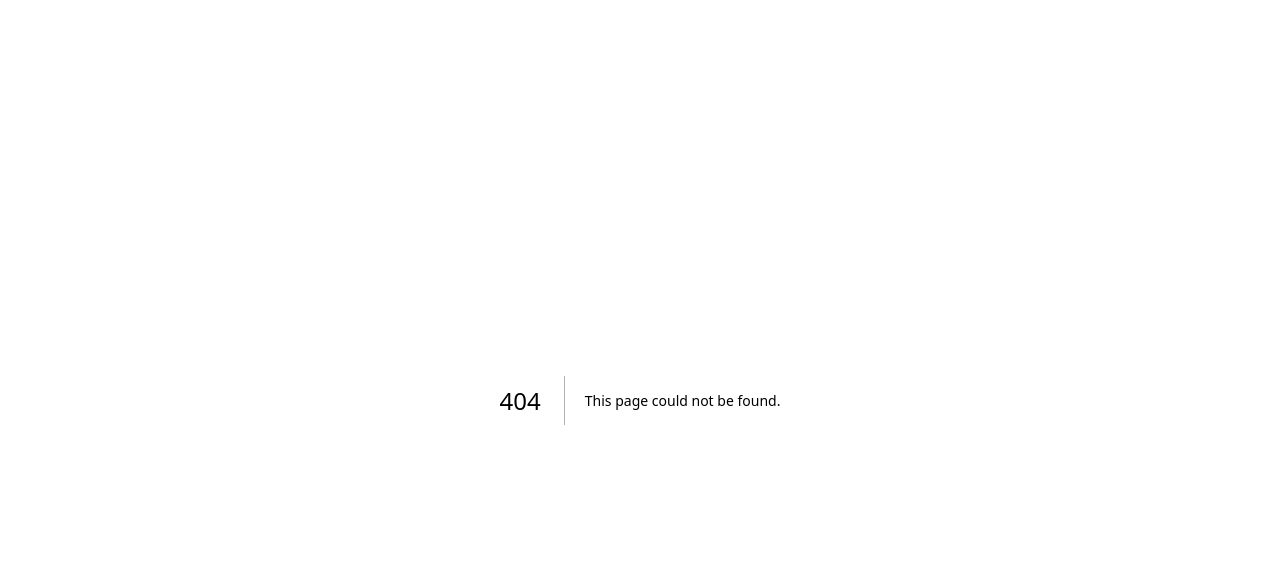
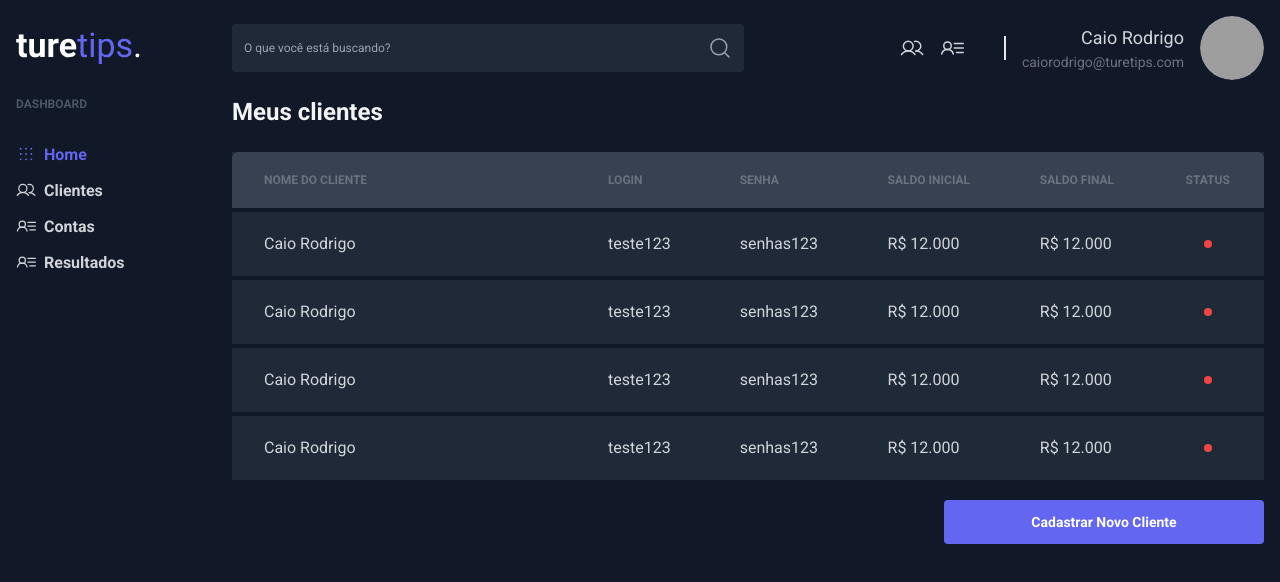
Before and after one commit to yale1995/dashboard-turetips, a Next.js app: page /dashboard/clients in a window 1280 px wide. Before the commit this address had no page. Shown: the top 582 px of the page. Built offline with nearby package versions, Linux system fonts and the light colour scheme; grey boxes are pictures that could not be loaded.

Commit message:
feat: client list page

```diff
--- /dev/null
+++ b/src/app/dashboard/clients/page.tsx
@@ -0,0 +1,122 @@
+import { Heading } from '@/components/Text/Heading'
+import { Button } from '@/components/Form/Button'
+
+export default function ClientList() {
+  return (
+    <div className="flex-1">
+      <Heading size="lg">Meus clientes</Heading>
+      <main className="w-full mx-auto text-gray-100">
+        <table className="w-full border-collapse border-spacing-x-0 border-spacing-y-2 mt-6 bg-gray-800">
+          <thead>
+            <tr className="bg-gray-700">
+              <th className="py-5 px-8 w-1/ text-xs text-left text-gray-500 rounded-tl-md">
+                NOME DO CLIENTE
+              </th>
+              <th className="py-5 px-8 text-xs text-left text-gray-500">
+                LOGIN
+              </th>
+              <th className="py-5 px-8 text-xs text-left text-gray-500">
+                SENHA
+              </th>
+              <th className="py-5 px-8 text-xs text-left text-gray-500">
+                SALDO INICIAL
+              </th>
+              <th className="py-5 px-8 text-xs text-left text-gray-500">
+                SALDO FINAL
+              </th>
+              <th className="py-5 px-8 text-xs text-center text-gray-500 rounded-tr-md">
+                STATUS
+              </th>
+            </tr>
+          </thead>
+          <tbody>
+            <tr className="border-t-gray-900 border-t-4">
+              <td className="py-5 px-8 w-1/3 text-base text-left text-gray-300">
+                Caio Rodrigo
+              </td>
+              <td className="py-5 px-8 text-base text-left text-gray-300">
+                teste123
+              </td>
+              <td className="py-5 px-8 text-base text-left text-gray-300">
+                senhas123
+              </td>
+              <td className="py-5 px-8 text-base text-left text-gray-300">
+                R$ 12.000
+              </td>
+              <td className="py-5 px-8 text-base text-left text-gray-300">
+                R$ 12.000
+              </td>
+              <td className="py-5 px-8 text-base text-left text-gray-300">
+                <span className="flex items-center justify-center gap-2 before:w-2 before:h-2 before:bg-red-500 before:rounded-full" />
+              </td>
+            </tr>
+
+            <tr className="border-t-gray-900 border-t-4">
+              <td className="py-5 px-8 w-1/3 text-base text-left text-gray-300">
+                Caio Rodrigo
+              </td>
+              <td className="py-5 px-8 text-base text-left text-gray-300">
+                teste123
+              </td>
+              <td className="py-5 px-8 text-base text-left text-gray-300">
+                senhas123
+              </td>
+              <td className="py-5 px-8 text-base text-left text-gray-300">
+                R$ 12.000
+              </td>
+              <td className="py-5 px-8 text-base text-left text-gray-300">
+                R$ 12.000
+              </td>
+              <td className="py-5 px-8 text-base text-left text-gray-300">
+                <span className="flex items-center justify-center gap-2 before:w-2 before:h-2 before:bg-red-500 before:rounded-full" />
+              </td>
+            </tr>
+            <tr className="border-t-gray-900 border-t-4">
+              <td className="py-5 px-8 w-1/3 text-base text-left text-gray-300">
+                Caio Rodrigo
+              </td>
+              <td className="py-5 px-8 text-base text-left text-gray-300">
+                teste123
+              </td>
+              <td className="py-5 px-8 text-base text-left text-gray-300">
+                senhas123
+              </td>
+              <td className="py-5 px-8 text-base text-left text-gray-300">
+                R$ 12.000
+              </td>
+              <td className="py-5 px-8 text-base text-left text-gray-300">
+                R$ 12.000
+              </td>
+              <td className="py-5 px-8 text-base text-left text-gray-300">
+                <span className="flex items-center justify-center gap-2 before:w-2 before:h-2 before:bg-red-500 before:rounded-full" />
+              </td>
+            </tr>
+            <tr className="border-t-gray-900 border-t-4">
+              <td className="py-5 px-8 w-1/3 text-base text-left text-gray-300">
+                Caio Rodrigo
+              </td>
+              <td className="py-5 px-8 text-base text-left text-gray-300">
+                teste123
+              </td>
+              <td className="py-5 px-8 text-base text-left text-gray-300">
+                senhas123
+              </td>
+              <td className="py-5 px-8 text-base text-left text-gray-300">
+                R$ 12.000
+              </td>
+              <td className="py-5 px-8 text-base text-left text-gray-300">
+                R$ 12.000
+              </td>
+              <td className="py-5 px-8 text-base text-left text-gray-300">
+                <span className="flex items-center justify-center gap-2 before:w-2 before:h-2 before:bg-red-500 before:rounded-full" />
+              </td>
+            </tr>
+          </tbody>
+        </table>
+        <div className="max-w-xs py-5 ml-auto">
+          <Button>Cadastrar Novo Cliente</Button>
+        </div>
+      </main>
+    </div>
+  )
+}
```
